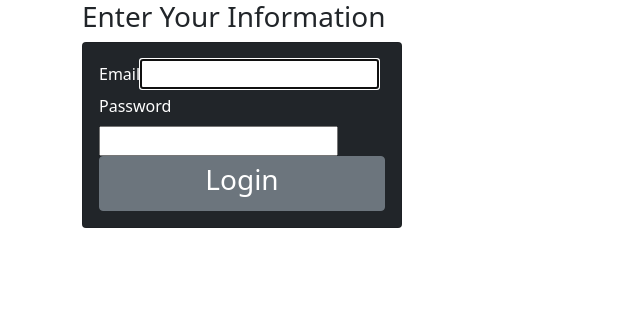
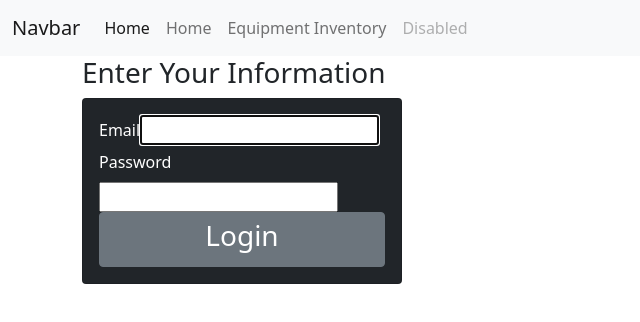
Before and after one commit to DevorrisRussell/CapStoneFrontEnd, a React (Create React App) app: page / in a window 1280 px wide. Shown: the top 322 px of the page, without its empty margins (0-640 px from the left). Built offline with nearby package versions, Linux system fonts and the light colour scheme.

Commit message:
added equipment table still need to add more information

```diff
--- a/src/app.jsx
+++ b/src/app.jsx
@@ -44,6 +44,8 @@ class App extends Component {
         {
 
             return (
+              <div>
+                <NavigationBar/>
 
                <Switch>
 
@@ -54,7 +56,7 @@ class App extends Component {
 
 
             </Switch>
-
+            </div>
               );
              }
             }
```
Also changed, not shown: src/components/Equipment/equipment.jsx (+16 -0 lines).
